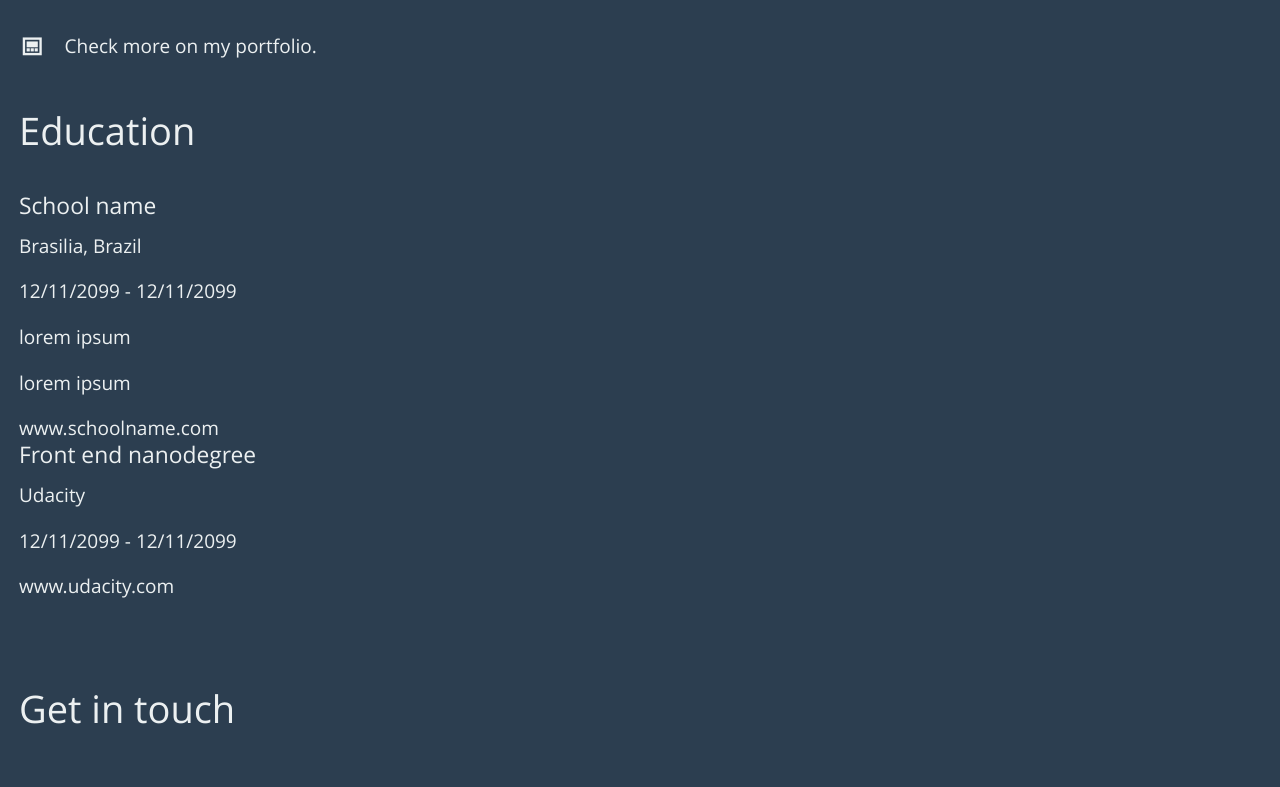
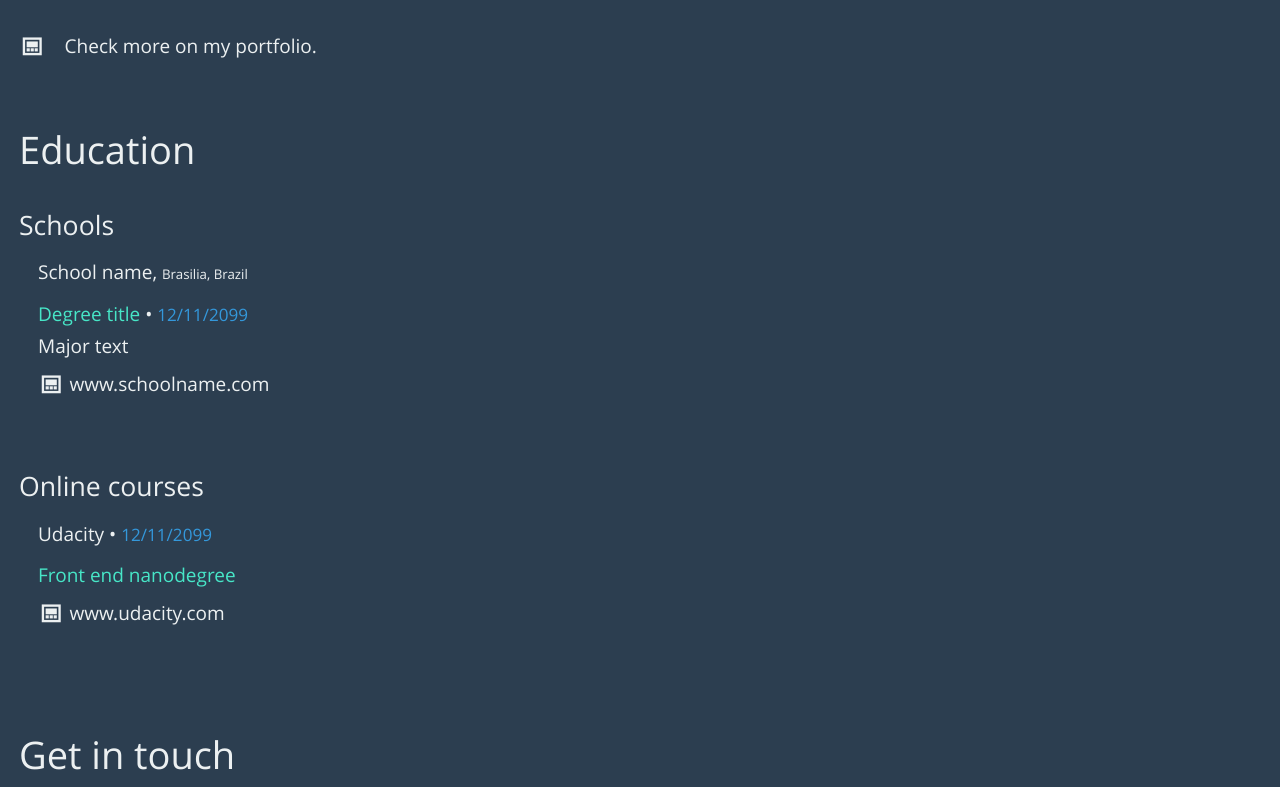
Before and after one commit to TiagoMaiaL/online-resume, a website: page index.html in a window 1280 px wide. Shown: the part 3897-4684 px from the top of the page. Drawn offline with Linux system fonts and the light colour scheme.

Commit message:
Adding initial style to the education section.

```diff
--- a/index.html
+++ b/index.html
@@ -74,7 +74,7 @@
                         <h3>Work</h3>
 
                         <article class="occupation-info">
-                            <h5 class="job-title">Web developer</h4>
+                            <h5 class="job-title">Web developer</h5>
                             <p class="occupation-meta"><span class="employer">Lorem Ipsum</span><br><span class="time-range"><time>12/11/2099</time> - <time>12/11/2099</time></span></p>
                             <p class="work-description">Lorem ipsum dolor sit amet, consectetur adipiscing elit, sed do eiusmod tempor incididunt ut labore et dolore magna aliqua.</p>
                         </article>
@@ -82,7 +82,7 @@
                         <hr>
 
                         <article class="occupation-info">
-                            <h5 class="job-title">Web developer</h4>
+                            <h5 class="job-title">Web developer</h5>
                             <p class="occupation-meta"><span class="employer">Lorem Ipsum</span><br><span class="time-range"><time>12/11/2099</time> - <time>12/11/2099</time></span></p>
                             <p class="work-description">Lorem ipsum dolor sit amet, consectetur adipiscing elit, sed do eiusmod tempor incididunt ut labore et dolore magna aliqua.</p>
                         </article>
@@ -90,7 +90,7 @@
                         <hr>
 
                         <article class="occupation-info">
-                            <h5 class="job-title">Web developer</h4>
+                            <h5 class="job-title">Web developer</h5>
                             <p class="occupation-meta"><span class="employer">Lorem Ipsum</span><br><span class="time-range"><time>12/11/2099</time> - <time>12/11/2099</time></span></p>
                             <p class="work-description">Lorem ipsum dolor sit amet, consectetur adipiscing elit, sed do eiusmod tempor incididunt ut labore et dolore magna aliqua.</p>
                         </article>
@@ -98,7 +98,7 @@
                         <hr>
 
                         <article class="occupation-info">
-                            <h5 class="job-title">Web developer</h4>
+                            <h5 class="job-title">Web developer</h5>
                             <p class="occupation-meta"><span class="employer">Lorem Ipsum</span><br><span class="time-range"><time>12/11/2099</time> - <time>12/11/2099</time></span></p>
                             <p class="work-description">Lorem ipsum dolor sit amet, consectetur adipiscing elit, sed do eiusmod tempor incididunt ut labore et dolore magna aliqua.</p>
                         </article>
@@ -167,26 +167,26 @@
                         </div>
                         <p class="portfolio-link"><a href=""><i class="icon icon-website"></i>Check more on my portfolio.</a></p>
                     </section>
-                    <section id="education">
+                    <section class="education">
                         <h3>Education</h3>
 
                         <div class="schools">
+                            <h4>Schools</h4>
                             <article class="school">
-                                <h5 class="name">School name</h4>
-                                <p class="location">Brasilia, Brazil</p>
-                                <p class="time-range"><time>12/11/2099</time> - <time>12/11/2099</time></p>
-                                <p class="degree">lorem ipsum</p> <!-- TODO -->
-                                <p class="majors">lorem ipsum</p> <!-- TODO -->
-                                <a href="" class="url">www.schoolname.com</a>
+                                <h6>School name, <span class="location">Brasilia, Brazil</span></h6>
+                                <p><span class="degree-title">Degree title</span> &bull; <span class="time-range"><time>12/11/2099</time></p>
+                                <p class="majors">Major text</p> <!-- TODO -->
+                                <a href="" class="url"><i class="icon icon-website"></i> www.schoolname.com</a>
                             </article>
                         </div>
 
+
                         <div class="online-courses">
+                            <h4>Online courses</h4>
                             <article class="course">
-                                <h5 class="title">Front end nanodegree</h4>
-                                <p class="school">Udacity</p>
-                                <p class="time-range"><time>12/11/2099</time> - <time>12/11/2099</time></p>
-                                <a href="" class="url">www.udacity.com</a>
+                                <h6>Udacity &bull; <span class="time-range"><time>12/11/2099</time></span></h6>
+                                <p class="degree-title">Front end nanodegree</p>
+                                <a href="" class="url"><i class="icon icon-website"></i> www.udacity.com</a>
                             </article>
                         </div>
                     </section>
--- a/resources/sass/styles.scss
+++ b/resources/sass/styles.scss
@@ -59,7 +59,7 @@ h3 {
 }
 
 h4 {
-    font-size: 1.6em;
+    font-size: 1.4em;
     margin-bottom: 0.8em;
 }
 
@@ -386,7 +386,54 @@ header {
 
 /* education */
 
+.education {
+    margin-top: 4em;
 
+    h6 {
+        margin-bottom: .7em;
+    }
+
+    .time-range {
+        color: #3498db;
+        font-size: .9em;
+    }
+
+    .degree-title {
+        color: #47e6c7;
+    }
+
+    .url {
+        display: block;
+        padding-top: .4em;
+        padding-left: 0;
+    }
+}
+
+.school {
+    p {
+        margin-bottom: .2em;
+    }
+
+    .location {
+        font-size: .7em;
+    }
+}
+
+.course {
+    .degree-title {
+        margin-bottom: .2em;
+    }
+}
+
+.school,
+.course {
+    margin-left: 1em;
+    margin-bottom: 1.5em;
+}
+
+.schools {
+    margin-bottom: 3em;
+}
 
 /* footer */
 
```
Also changed, not shown: build/styles/main.min.css, 1 other file.
